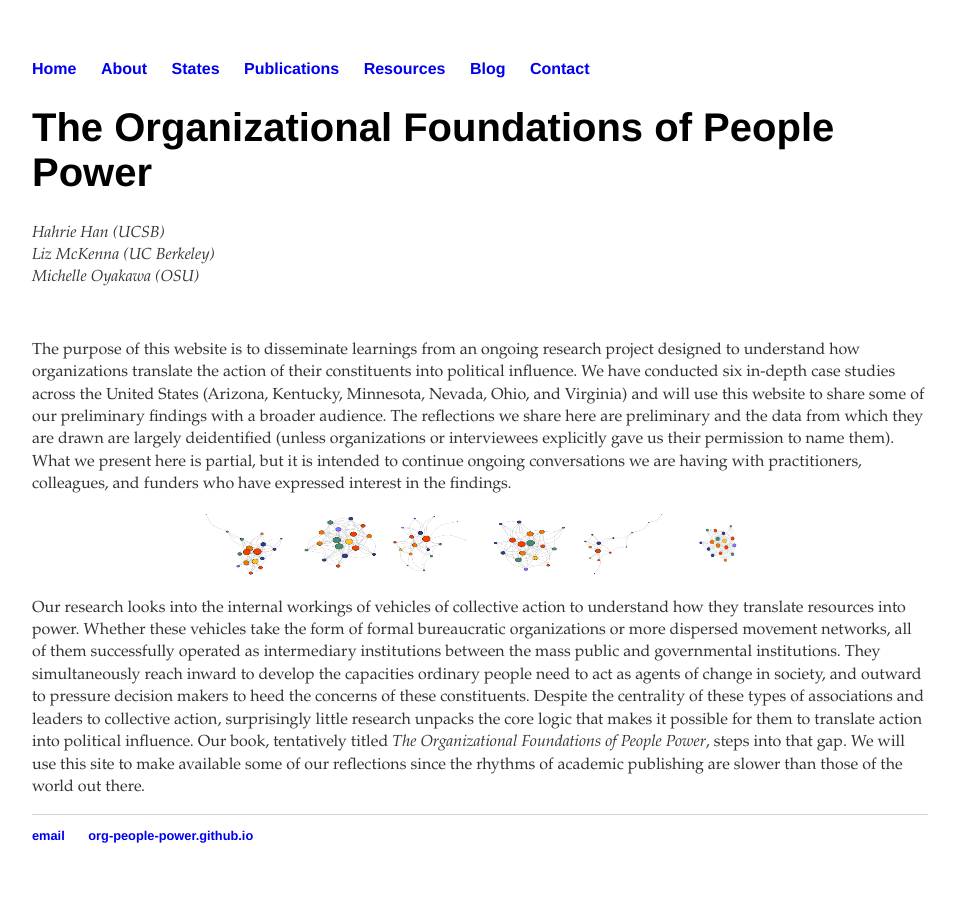
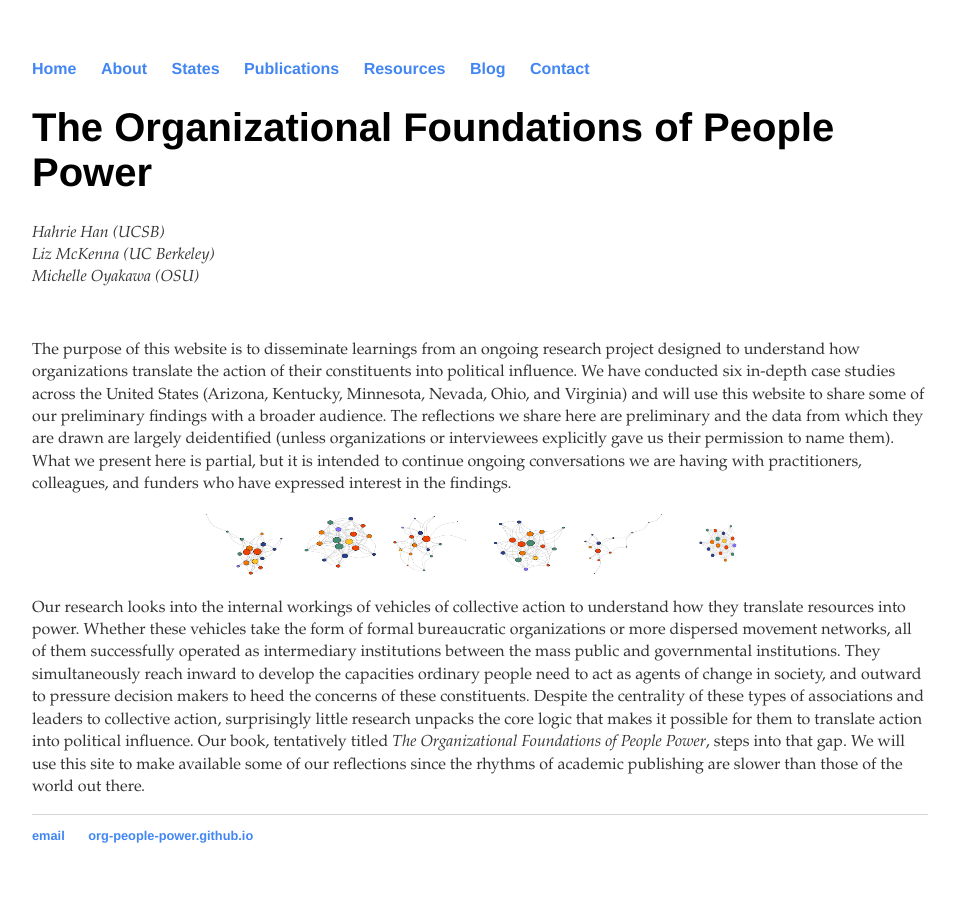
Before and after one commit to org-people-power/org-people-power.github.io, a Jekyll site: the page built from index.html, in a window 1280 px wide. Shown: the whole page, without its empty margins (160-1116 px from the left). Built offline with Jekyll 4.4.1, drawn with Linux system fonts in a browser that asks for light colours.

Commit message:
Update main.css

```diff
--- a/css/main.css
+++ b/css/main.css
@@ -3,7 +3,7 @@
     width: 70%;
 }
 nav ul, footer ul {
-    font-family:'Helvetica', 'Garamond';
+    font-family:'Helvetica', 'Helvetica';
     padding: 0px;
     list-style: none;
     font-weight: bold;
@@ -14,7 +14,7 @@
 }
 a {
     text-decoration: none;
-    color: #4169el;
+    color: #4286f4;
 }
 a:hover {
     text-decoration: underline;
@@ -41,9 +41,3 @@
     border-top: 1px solid #d5d5d5;
     font-size: .8em;
 }
-ul.c {
-  list-style-type: square;
-  font-family:'Garamond', 'Garamond';
-  background: #cce5ff;
-  margin: 5px;
-}
```
